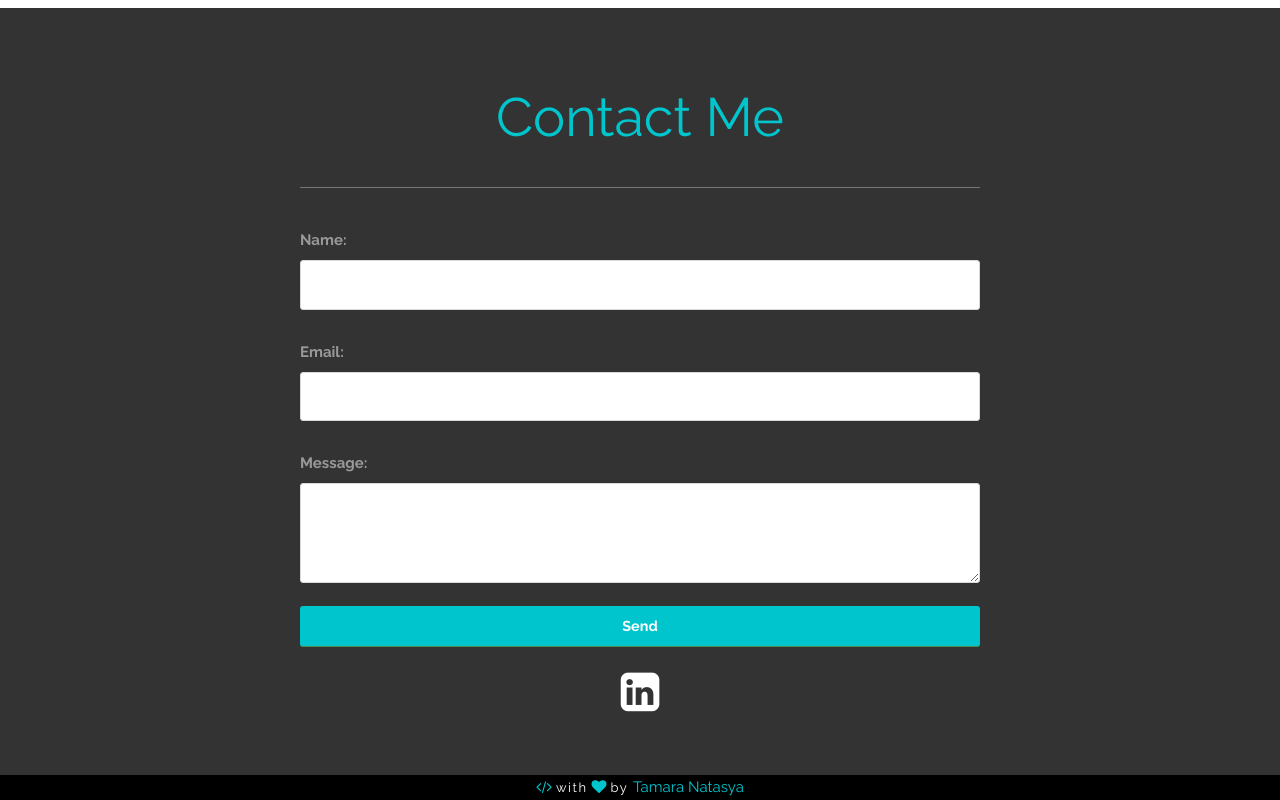
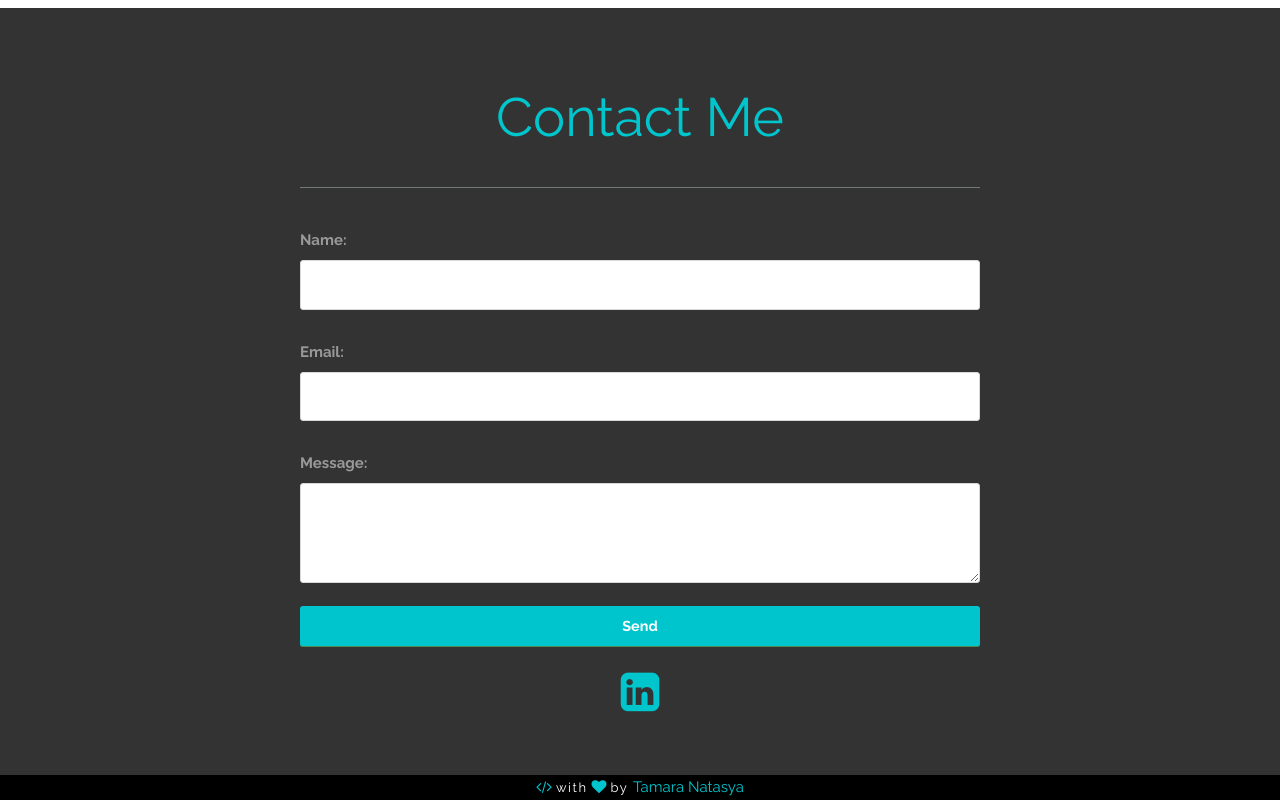
Before and after one commit to tnat93/tnat.xyz, a plain HTML site: page index.html in a window 1280 px wide. Shown: the part 2649-3449 px from the top of the page. Drawn offline with nearby package versions, Linux system fonts and the light colour scheme.

Commit message:
Edited LinkedIn icon

```diff
--- a/static/css/style.css
+++ b/static/css/style.css
@@ -347,7 +347,7 @@ p.lead a:hover {
   padding: 60px 300px;
 }
 
-#contact .social {
+#contact i {
   color: #00C5CD;
 }
 
```
